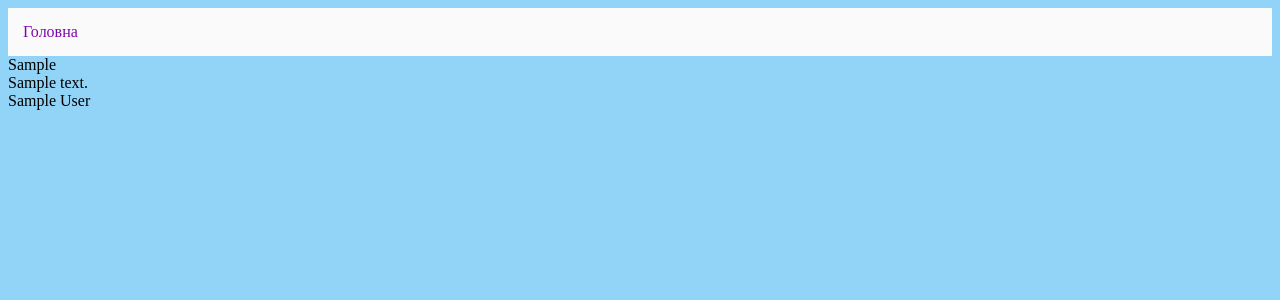
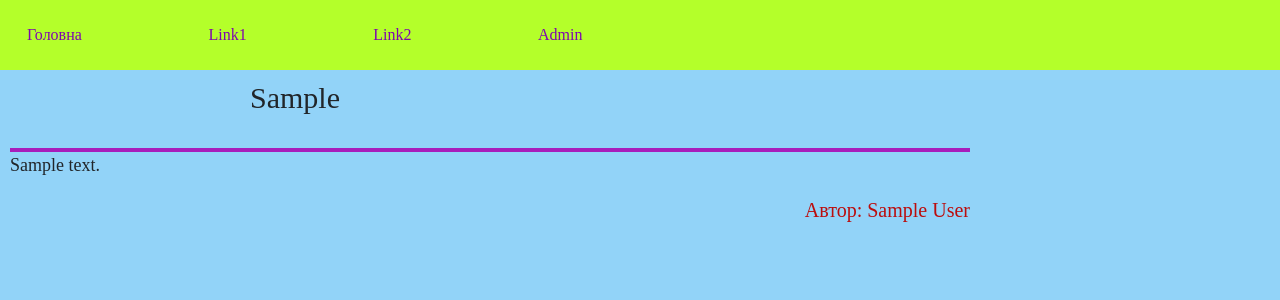
Before and after one commit to MrWenter228/blog, a Django app: page /post/1 in a window 1280 px wide. Shown: the top 300 px of the page. Run offline with Django 4.2, Linux system fonts and the light colour scheme; tables that the repository leaves empty hold one stand-in row (values such as "Sample post").

Commit message:
add bootstrap, style for detail page

```diff
--- a/static/styles/style.css
+++ b/static/styles/style.css
@@ -3,7 +3,7 @@ body{
     font-family: 'Times New Roman', Times, serif;
 }
 header{
-    background: #fafafa;
+    background: #b4ff2a;
     padding: 15px;
 }
 .link{
@@ -16,7 +16,7 @@ header .link{
 .blogpost{
     border: 2px solid;
     width: 50%;
-    color: black;
+    color: rgb(0, 0, 0);
     margin-top: 20px;
     padding: 10px;
     padding-bottom: 20px;
@@ -25,5 +25,31 @@ header .link{
 }
 .date{
     float: right;
-    color: rgb(241, 0, 0)
+    color: rgb(241, 0, 0);
 }
+.nav-li{
+    display: inline-block;
+    margin-left: 10%;
+}
+.nav-li.first-child{
+    margin-left: 0%;
+}
+.content{
+    margin: 10px;
+    width: 75%;
+}
+.content h2{
+    margin-left: 25%;
+    font-size: 30px;
+}
+.post_text{
+    border-top: 4px solid rgb(168, 29, 187);
+}
+.post_text p{
+    font-size: 18px;
+}
+.author{
+    color: rgb(187, 13, 13);
+    float: right;
+    font-size: 20px;
+}
--- a/templates/blogapp/post_detail.html
+++ b/templates/blogapp/post_detail.html
@@ -1,11 +1,15 @@
 {% extends "layout.html" %}
 
 {% block content %}
+<div class="content">
+    <h2> {{post.post_header}} </h2>
+    <br>
+    <div class="post_text">
+        <p>
+            {{post.post_text}}
+        </p>
 
-{{post.post_header}}
-<br>
-{{post.post_text}}
-<br>
-{{post.post_author}}
-
+        <span class="author"> Автор: {{post.post_author}} </span>
+    </div>
+</div>
 {% endblock %}
--- a/templates/layout.html
+++ b/templates/layout.html
@@ -1,16 +1,34 @@
 <!DOCTYPE html>
-<html lang="en">
+<html lang="eu">
 <head>
     <meta charset="UTF-8">
     <meta name="viewport" content="width=device-width, initial-scale=1.0">
     <title>My Blog</title>
+    <link rel="stylesheet" href="https://cdn.jsdelivr.net/npm/bootstrap@5.3.2/dist/css/bootstrap.min.css">
     {% load  static %}
     <link rel="stylesheet" href="{% static 'styles/style.css' %}">
 </head>
 <body>
     <header>
-        <nav>
-            <a class="link" href="{% url 'home' %}"> Головна </a>
+        <nav class="navbar">
+            <div class="container-fluid">
+                <div class="navbar-collapse" id="navbarSupportedContent">
+
+                    <li class="nav-item nav-li first-child">
+                        <a class="link nav-link" href="{% url 'home' %}"> Головна </a>
+                    </li>
+                    <li class="nav-item nav-li">
+                        <a class="link nav-link" href=""> Link1 </a>
+                    </li>
+                    <li class="nav-item nav-li">
+                        <a class="link nav-link" href=""> Link2 </a>
+                    </li>
+                    <li class="nav-item nav-li">
+                        <a class="link nav-link" href="/admin"> Admin</a>
+                    </li>
+
+                </div>
+            </div>
         </nav>
     </header>
     {% block content %}
```
